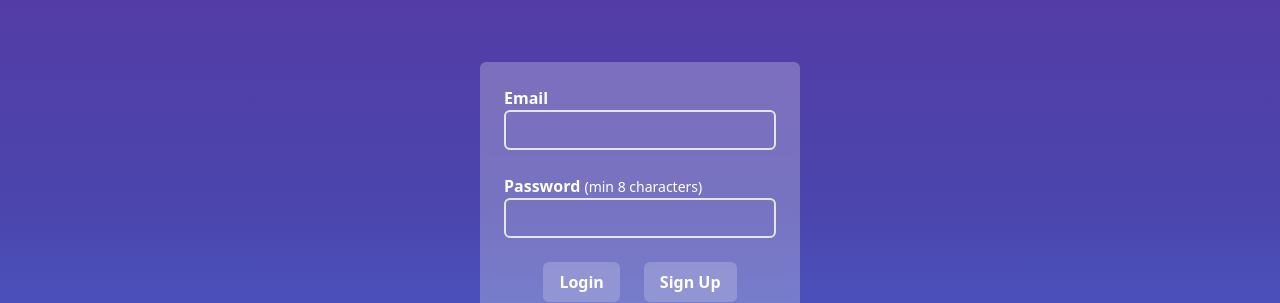
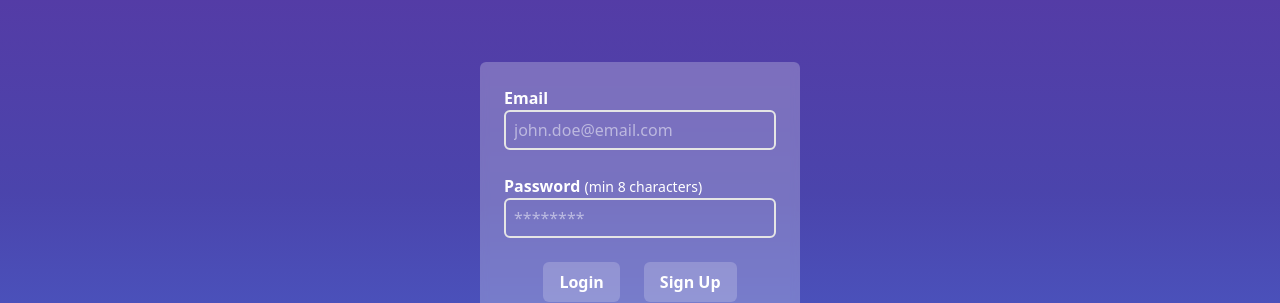
Before and after one commit to RickyC0626/authentication-example, a Next.js app in the folder ui/: page / in a window 1280 px wide. Shown: the part 206-509 px from the top of the page. Built offline with nearby package versions, Linux system fonts and the light colour scheme.

Commit message:
Add placeholders to login form inputs

```diff
--- a/ui/components/LoginForm.tsx
+++ b/ui/components/LoginForm.tsx
@@ -18,11 +18,12 @@ export default function LoginForm() {
           type="email"
           id="email_field"
           required
+          placeholder="john.doe@email.com"
           className="
             w-full h-10 p-2 bg-transparent rounded-md
             border-2 border-neutral-200
             focus-visible:outline-none valid:focus-visible:border-green-300
-            invalid:focus-visible:border-red-300
+            invalid:focus-visible:border-red-300 placeholder:text-white/50
           "
         />
       </div>
@@ -40,11 +41,12 @@ export default function LoginForm() {
           pattern=".{8,}"
           title="8 characters minimum"
           required
+          placeholder="********"
           className="
             w-full h-10 p-2 bg-transparent rounded-md
             border-2 border-neutral-200
             focus-visible:outline-none valid:focus-visible:border-green-300
-            invalid:focus-visible:border-red-300
+            invalid:focus-visible:border-red-300 placeholder:text-white/50
           "
         />
       </div>
```
